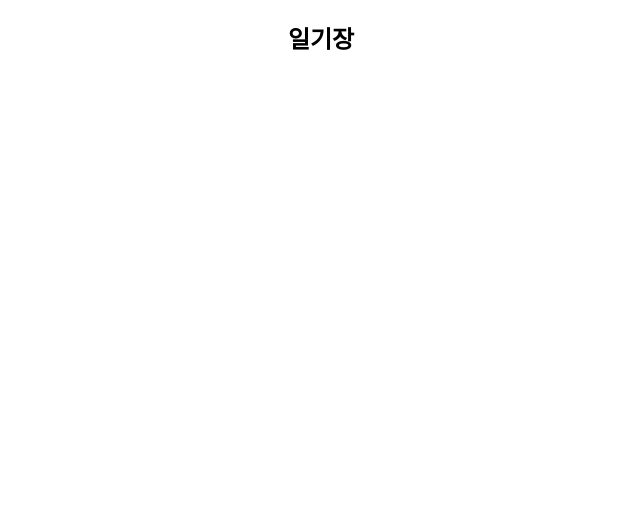
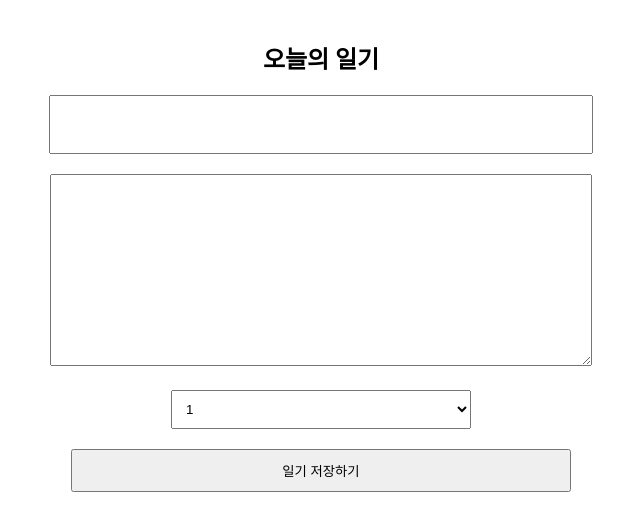
Before and after one commit to YoungChulShin/inflearn-react, a React (Create React App) app in the folder simplediary/: page / in a window 1280 px wide. Shown: the top 530 px of the page, without its empty margins (319-959 px from the left). Built offline with nearby package versions, Linux system fonts and the light colour scheme; the HTML template or start-up script is replaced by a standard one.

Commit message:
simple diary: diary editor

```diff
--- a/simplediary/src/App.css
+++ b/simplediary/src/App.css
@@ -1,38 +1,27 @@
-.App {
+.DiaryEditor {
+  border: 1px sold gray;
   text-align: center;
+  padding: 20px;
 }
 
-.App-logo {
-  height: 40vmin;
-  pointer-events: none;
+.DiaryEditor input, textarea {
+  margin-bottom: 20px;
+  width: 500px;
+  padding: 20px
 }
 
-@media (prefers-reduced-motion: no-preference) {
-  .App-logo {
-    animation: App-logo-spin infinite 20s linear;
-  }
+.DiaryEditor textarea {
+  height: 150px;
 }
 
-.App-header {
-  background-color: #282c34;
-  min-height: 100vh;
-  display: flex;
-  flex-direction: column;
-  align-items: center;
-  justify-content: center;
-  font-size: calc(10px + 2vmin);
-  color: white;
+.DiaryEditor select {
+  width: 300px;
+  padding: 10px;
+  margin-bottom: 20px;
 }
 
-.App-link {
-  color: #61dafb;
+.DiaryEditor button {
+  width: 500px;
+  padding: 10px;
+  cursor: pointer;
 }
-
-@keyframes App-logo-spin {
-  from {
-    transform: rotate(0deg);
-  }
-  to {
-    transform: rotate(360deg);
-  }
-}
--- a/simplediary/src/App.js
+++ b/simplediary/src/App.js
@@ -1,9 +1,10 @@
 import './App.css';
+import DiaryEditor from './DiaryEditor';
 
 function App() {
   return (
     <div className="App">
-      <h2>일기장</h2>
+      <DiaryEditor />
     </div>
   );
 }
--- /dev/null
+++ b/simplediary/src/DiaryEditor.js
@@ -0,0 +1,58 @@
+import React, {useState} from "react";
+
+const DiaryEditor = () => {
+
+    const [state, setState] = useState({
+        author: "",
+        content: "",
+        emotion: 1,
+    });
+
+    const handleChangeState = (e) => {
+        setState({
+            ...state,
+            [e.target.name]: e.target.value,
+        })
+    }
+
+    const handleSubmit = () => {
+        console.log(state);
+        alert("저장 성공");
+    }
+
+    return <div className="DiaryEditor">
+        <h2>오늘의 일기</h2>
+        <div>
+            <input
+                name="author"
+                value={state.author}
+                onChange={handleChangeState}
+            />
+        </div>
+        <div>
+            <textarea
+                name="content"
+                value={state.content}
+                onChange={handleChangeState}
+            />
+        </div>
+        <div>
+            <select
+                name="emotion"
+                value={state.emotion}
+                onChange={handleChangeState}
+            >
+                <option value={1}>1</option>
+                <option value={2}>2</option>
+                <option value={3}>3</option>
+                <option value={4}>4</option>
+                <option value={5}>5</option>
+            </select>
+        </div>
+        <div>
+            <button onClick={handleSubmit}>일기 저장하기</button>
+        </div>
+    </div>
+};
+
+export default DiaryEditor;
```
